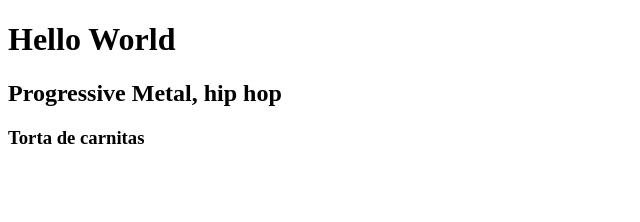
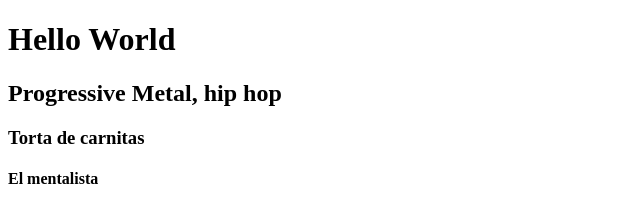
Before and after one commit to LEVAMA2233/CH-62-Mis_Preferencias, a plain HTML site: page index.html in a window 1280 px wide. Shown: the whole page, without its empty margins (0-640 px from the left). Drawn offline with Linux system fonts and the light colour scheme.

Commit message:
Feat: Agregamos h4, serie de interes

```diff
--- a/index.html
+++ b/index.html
@@ -9,5 +9,6 @@
     <h1>Hello World</h1>
     <h2>Progressive Metal, hip hop</h2>
     <h3>Torta de carnitas</h3>
+    <h4>El mentalista</h4>
 </body>
 </html>
```
